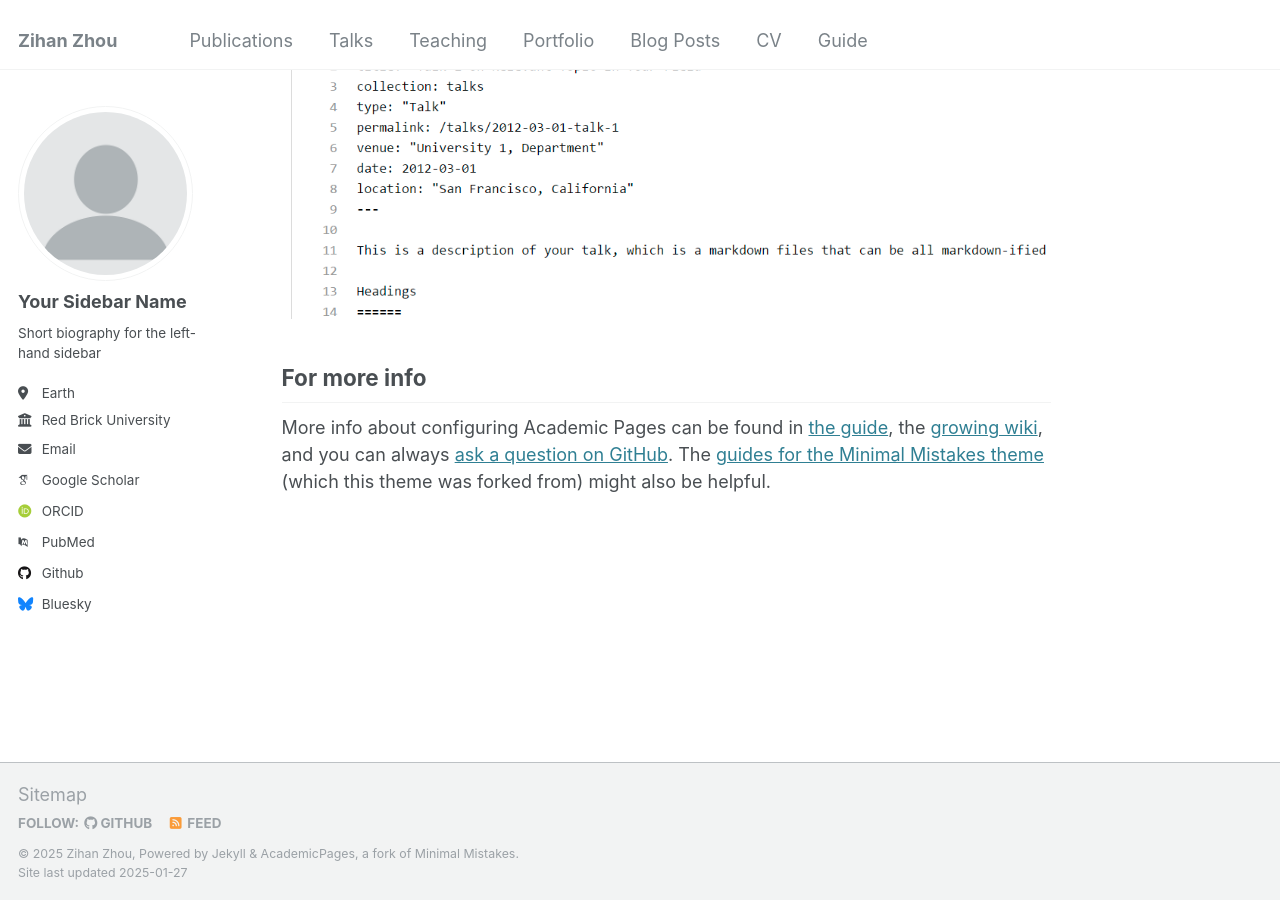
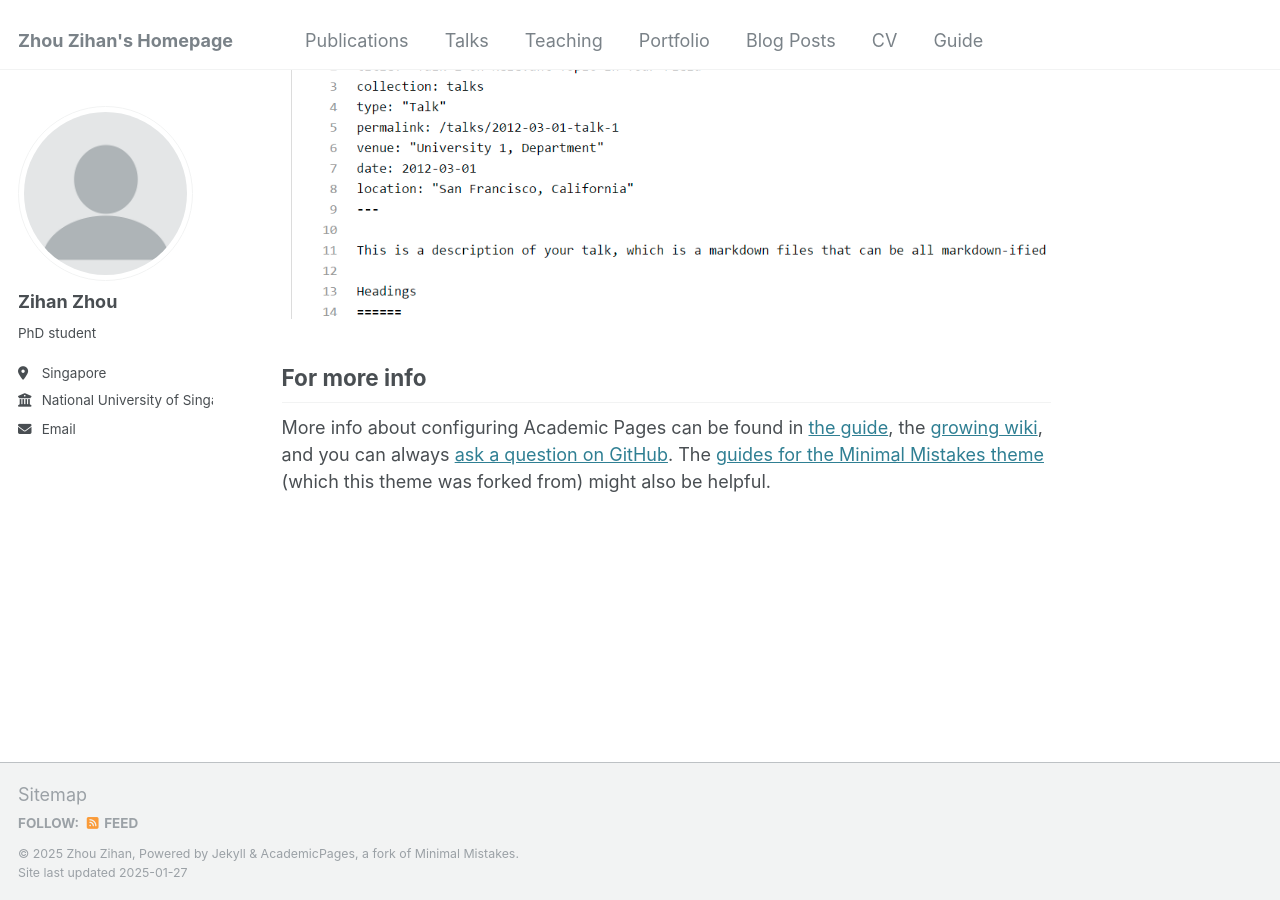
Before and after one commit to jsyczzh/jsyczzh.github.io, a Jekyll site: the page built from _pages/about.md, in a window 1280 px wide and 900 px high, scrolled down 2643 px. Built offline with Jekyll 4.4.1, drawn with Linux system fonts in a browser that asks for light colours; some web fonts are replaced.

Commit message:
Update _config.yml

```diff
--- a/_config.yml
+++ b/_config.yml
@@ -8,10 +8,10 @@
 
 # Basic Site Settings
 locale                   : "en-US"
-title                    : "Zihan Zhou"
+title                    : "Zhou Zihan's Homepage"
 title_separator          : "-"
-name                     : &name "Zihan Zhou"
-description              : &description "PhD student"
+name                     : &name "Zhou Zihan"
+description              : &description ""
 url                      : https://jsyczzh.github.io # the base hostname & protocol for your site e.g. "https://[your GitHub username].github.io"
 baseurl                  : "" # the subpath of your site, e.g. "/blog"
 repository               : "academicpages/academicpages.github.io"
@@ -22,21 +22,21 @@ repository               : "academicpages/academicpages.github.io"
 author:
   # Biographic information
   avatar           : "profile.png"
-  name             : "Your Sidebar Name"
+  name             : "Zihan Zhou"
   pronouns         : # example: "she/her"
-  bio              : "Short biography for the left-hand sidebar"
-  location         : "Earth"
-  employer         : "Red Brick University"
+  bio              : "PhD student"
+  location         : "Singapore"
+  employer         : "National University of Singapore"
   uri              : # URL
-  email            : "none@example.org"
+  email            : "zihan.zhou@u.nus.edu"
 
   # Academic websites
   arxiv            : # URL - Update with the correct link to your profile
-  googlescholar    : "https://scholar.google.com/citations?user=PS_CX0AAAAAJ"
+  googlescholar    : #"https://scholar.google.com/citations?user=PS_CX0AAAAAJ"
   impactstory      : # URL
-  orcid            : "http://orcid.org/yourorcidurl"
+  orcid            : #"http://orcid.org/yourorcidurl"
   semantic         : # URL
-  pubmed           : "https://www.ncbi.nlm.nih.gov/pubmed/?term=john+snow"
+  pubmed           : # "https://www.ncbi.nlm.nih.gov/pubmed/?term=john+snow"
   researchgate     : # URL
   scopus           : # URL
 
@@ -44,12 +44,12 @@ author:
   bitbucket        : # Username - Update with your username on the site
   codepen          : # Username
   dribbble         : # Username
-  github           : "academicpages"
+  github           :
   kaggle           : # Username
   stackoverflow    : # User number or user number and name (i.e., use "1" or "1/jeff-atwood")
 
   # Social media
-  bluesky          : "bsky.app" # Replace this with you Bluesky username
+  bluesky          : #"bsky.app" # Replace this with you Bluesky username
   facebook         : # Username
   flickr           : # Username
   foursquare       : # Username
@@ -76,12 +76,12 @@ author:
 
 # Publication Category - The following the list of publication categories and their headings
 publication_category:
-  books:
-    title: 'Books'
-  manuscripts:
-    title: 'Journal Articles'
-  conferences:
-    title: 'Conference Papers'
+  #books:
+  #  title: 'Books'
+  #manuscripts:
+   # title: 'Journal Articles'
+  #conferences:
+  #  title: 'Conference Papers'
 
 # Site Settings
 teaser                   :  # filename of teaser fallback teaser image placed in /images/, .e.g. "500x300.png"
@@ -130,7 +130,7 @@ yandex_site_verification :
 
 # Social Sharing
 twitter:
-  username               : &twitter
+  username               : # &twitter
 facebook:
   username               :
   app_id                 :
```
